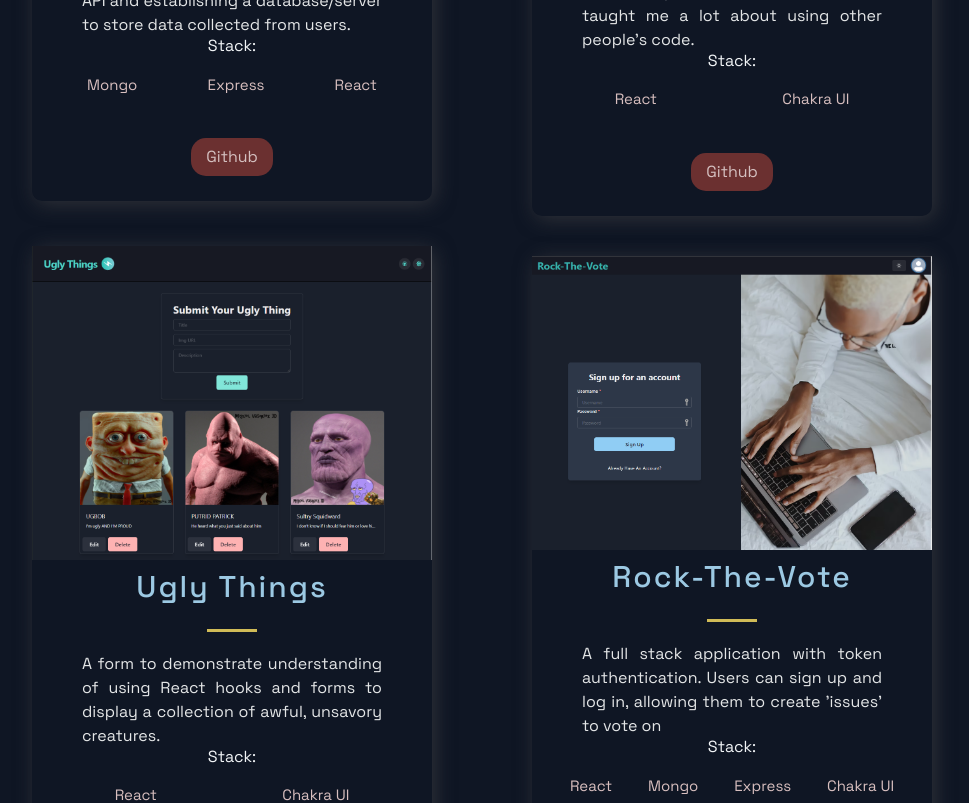
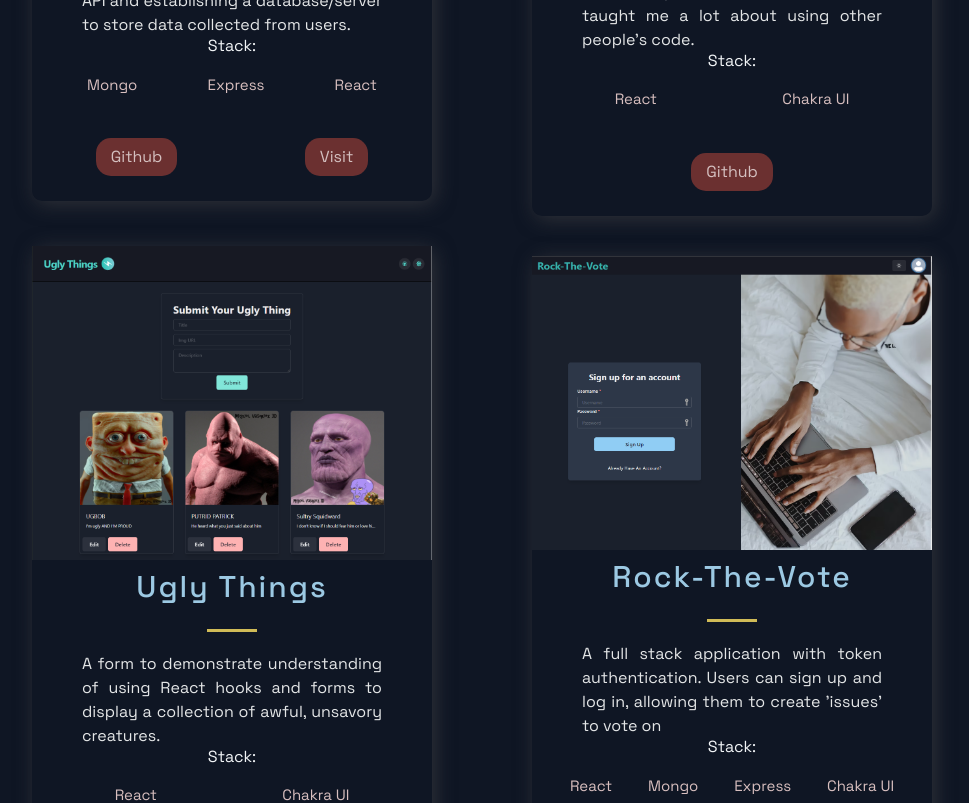
Before and after one commit to tyler-parker/portfolio-nextjs, a Next.js app: page / in a window 1280 px wide. Shown: the part 1520-2323 px from the top of the page, without its empty margins (158-1127 px from the left). Built offline with nearby package versions, Linux system fonts and the light colour scheme.

Commit message:
updated the project cards to have buttons that point to my deployed sites.

```diff
--- a/src/components/Projects/Projects.js
+++ b/src/components/Projects/Projects.js
@@ -27,6 +27,11 @@ const Projects = () => (
           </div>
           <UtilityList>
             <ExternalLinks href={source}>Github</ExternalLinks>
+            { visit === '' ?
+                <></>
+                :
+                <ExternalLinks href={visit}>Visit</ExternalLinks>
+            }
           </UtilityList>
         </BlogCard>
       ))}
--- a/src/constants/constants.js
+++ b/src/constants/constants.js
@@ -5,7 +5,7 @@ export const projects = [
       image: '/images/ARTIC-project.PNG',
       tags: ['Mongo', 'Express', 'React'],
     source: 'https://github.com/tyler-parker/ARTIC-project',
-    visit: 'https://google.com',
+    visit: 'https://artic-psi.vercel.app/',
     id: 0,
   },
   {
@@ -14,7 +14,7 @@ export const projects = [
     image: '/images/police-brutality.PNG',
     tags: ['React', 'Chakra UI'],
     source: 'https://github.com/tyler-parker/incident-tracker',
-    visit: 'https://google.com',
+    visit: '',
     id: 1,
   },
   {
@@ -23,7 +23,7 @@ export const projects = [
       image: '/images/ugly-things.PNG',
       tags: ['React', 'Chakra UI'],
     source: 'https://github.com/tyler-parker/ugly-things',
-    visit: 'https://google.com',
+    visit: 'https://ugly-things.vercel.app/',
     id: 2,
   },
   {
@@ -32,10 +32,10 @@ export const projects = [
     image: '/images/rtv.PNG',
     tags: ['React', 'Mongo', 'Express', 'Chakra UI'],
     source: 'https://github.com/tyler-parker/rock-the-vote',
-    visit: 'https://google.com',
+    visit: '',
     id: 3,
   },
-];
+]
 
 export const TimeLineData = [
   { year: 2015, text: 'Joined DevPoint Labs to learn development fundamentals with Ruby on Rails', },
@@ -43,4 +43,4 @@ export const TimeLineData = [
   { year: 2019, text: 'Worked as a Data Management Analyst at Willis Towers Watson to integrate data with our partners', },
   { year: 2021, text: 'Joined VSchool to learn the MERN stack', },
   { year: 2021, text: 'Completed VSchool to search for a job!', },
-];
+]
```
Also changed, not shown: 1 other file (tests, documents, lock files or other folders).
